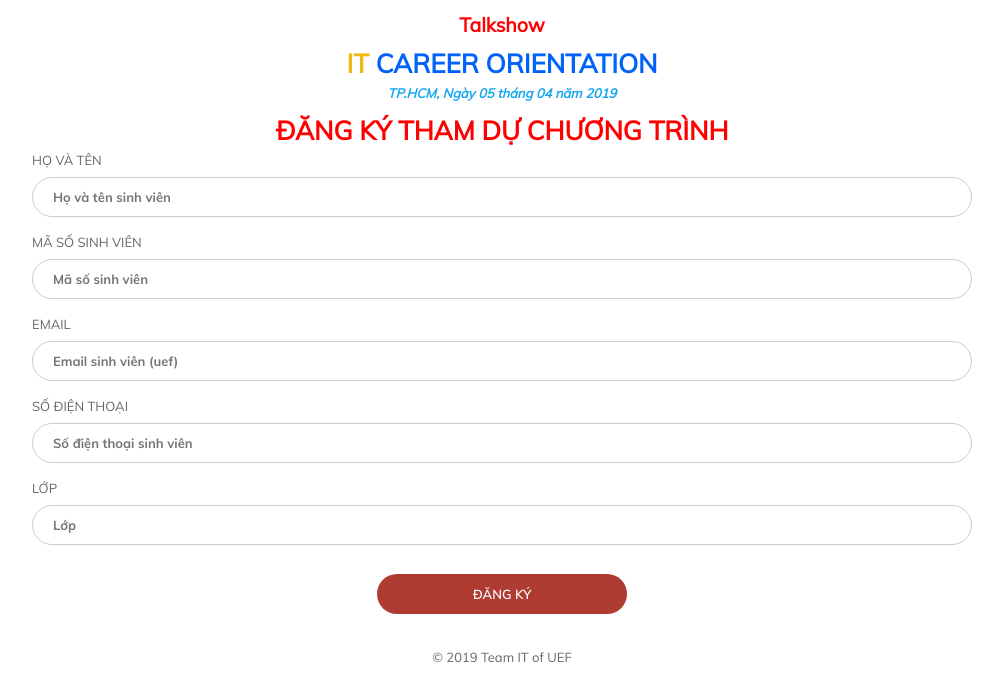
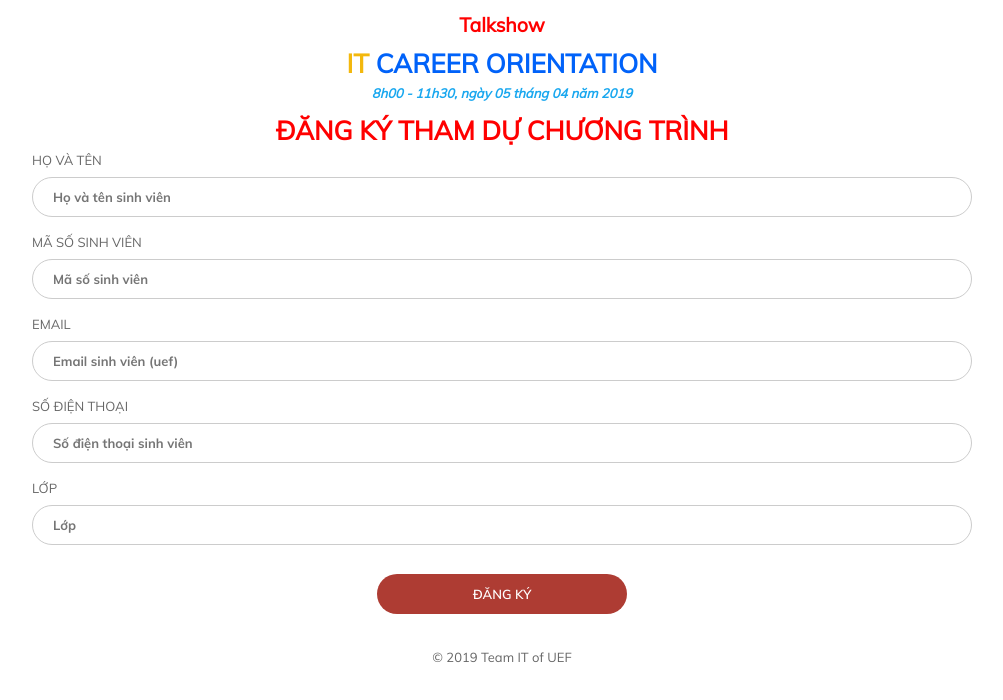
Before and after one commit to ituef/azibai, a plain HTML site: page index.html in a window 1280 px wide. Shown: the part 48-748 px from the top of the page, without its empty margins (138-1141 px from the left). Drawn offline with Linux system fonts and the light colour scheme.

Commit message:
Update index.html
ok

```diff
--- a/index.html
+++ b/index.html
@@ -156,7 +156,7 @@
         <div id="main-content">
             <h2 style="text-align:center; color: red; font-weight: bold">Talkshow</h2>
             <h1 style="text-align:center"><span style="color:#f3b80d">IT</span> <span style="color:#0062f9"> CAREER ORIENTATION</span> </h1>
-            <a style="text-align:center; color: #18a7ef; font-weight: bold; font-style: italic">TP.HCM, Ngày 05 tháng 04 năm 2019</a>
+            <a style="text-align:center; color: #18a7ef; font-weight: bold; font-style: italic"> 8h00 - 11h30, ngày 05 tháng 04 năm 2019</a>
             <h1 style="text-align:center; color: red; font-weight: bold">ĐĂNG KÝ THAM DỰ CHƯƠNG TRÌNH</h1>
             <form name="submit-to-google-sheet" class="js-showupdate">
                 <div class="form-wrapper">
```
